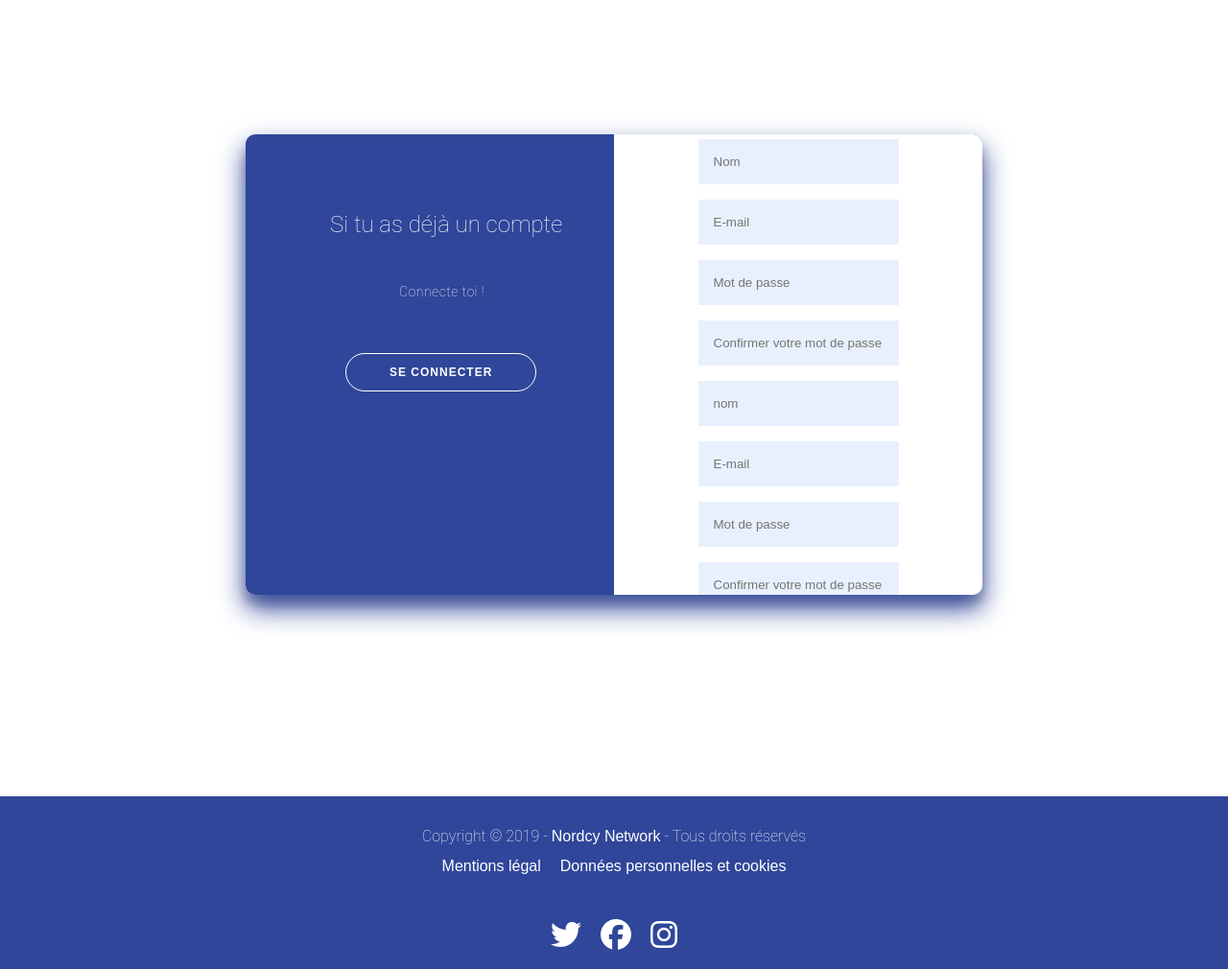
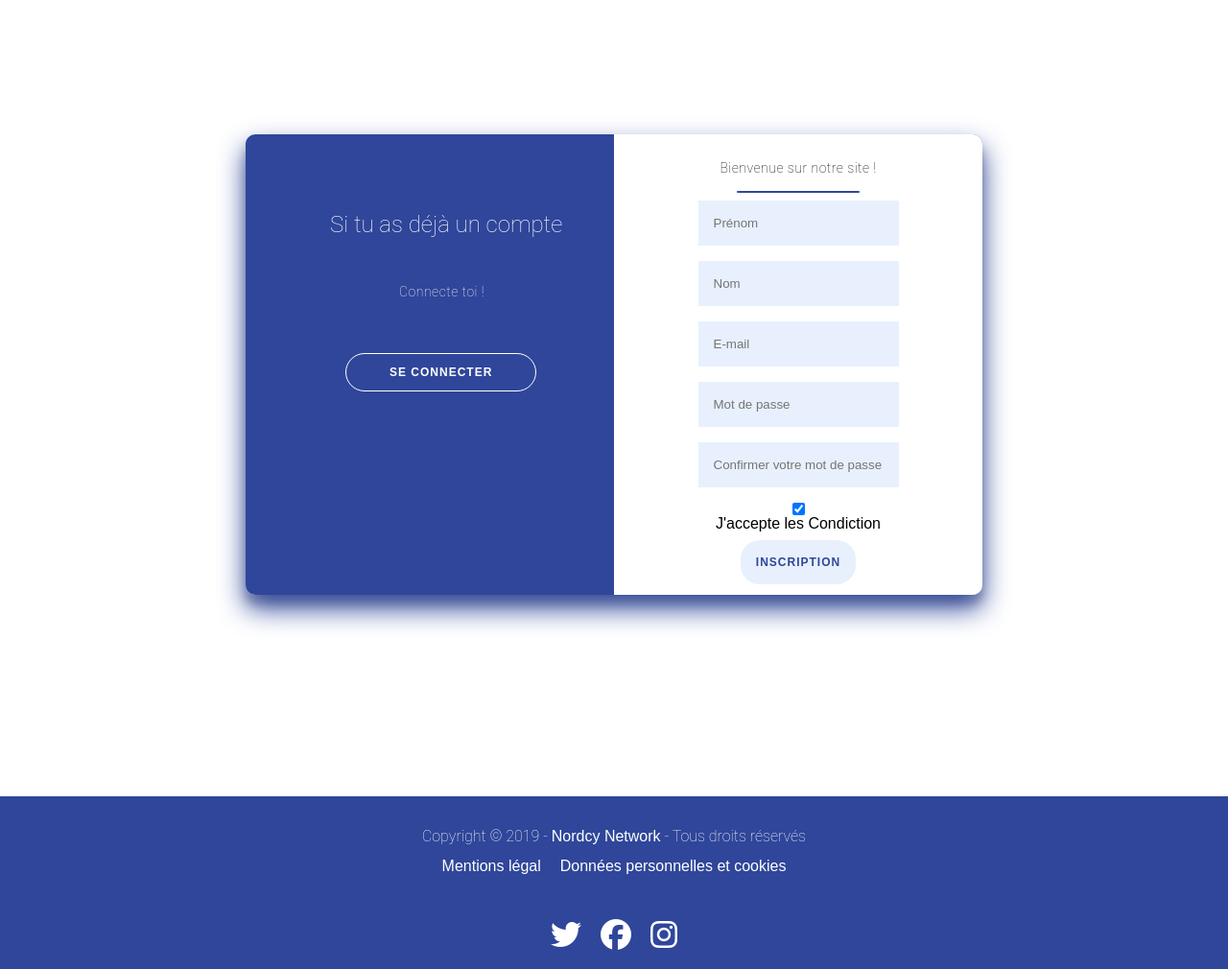
Before and after one commit to kapeupro/nordcy-networks, a PHP site: page /inscription.php in a window 1280 px wide. Shown: the part 108-1118 px from the top of the page at 96% size. Run offline with PHP 8.4, Linux system fonts and the light colour scheme; some libraries are stand-ins or nearby versions.

Commit message:
correction de bug de pull ....

```diff
--- a/inscription.php
+++ b/inscription.php
@@ -150,25 +150,8 @@
                                 <input type="password" id="password2" name="password2" placeholder="Confirmer votre mot de passe" value="<?php if(!empty($_POST['password2'])){echo $_POST['password2'];}?>">
                                 <span class="error"><?php if(!empty($errors['password2'])) {echo $errors['password2'];}?></span>
 
-
-                        <label for="nom"></label>
-                        <input type="text" id="nom" name="nom" placeholder="nom" value="<?=recupInputValue('nom');?>">
-                        <span class="error"><?php if(!empty($errors['nom'])) {echo $errors['nom']; } ?></span>
-
-                        <label for="email"></label>
-                        <input type="email" id="email" name="email" placeholder="E-mail" value="<?=recupInputValue('email');?>">
-                        <span class="error"><?php if(!empty($errors['email'])) {echo $errors['email']; } ?></span>
-
-                        <label for="password"></label>
-                        <input type="password" id="password" name="password" placeholder="Mot de passe" value="">
-                        <span class="error"><?php if(!empty($errors['password'])) {echo $errors['password']; } ?></span>
-
-                        <label for="password2"></label>
-                        <input type="password" id="password2" name="password2" placeholder="Confirmer votre mot de passe" value="<?php if(!empty($_POST['password2'])) {echo $_POST['password2']; } ?>">
-                        <span class="error"><?php if(!empty($errors['password2'])) {echo $errors['password2']; } ?></span>
-
-                        <input type="checkbox" name="inscription" checked="checked" /> J'accepte les Condiction <br/>
-                        <input type="submit" name="submitted" id="submitted" value="Inscription">
+                                <input type="checkbox" name="inscription" checked="checked" /> J'accepte les Condiction <br/>
+                                <input type="submit" name="submitted" id="submitted" value="Inscription">
                     </form>
                 </div>
     </section>
```
